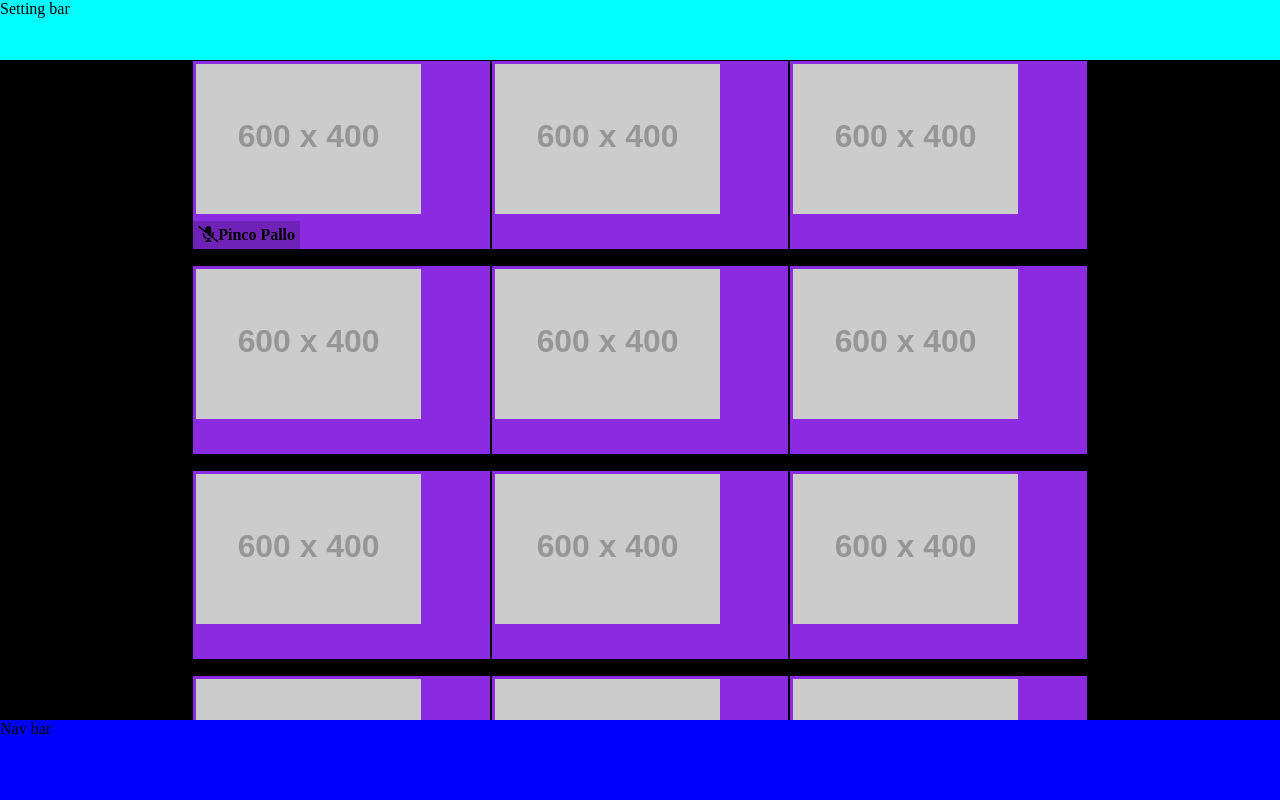
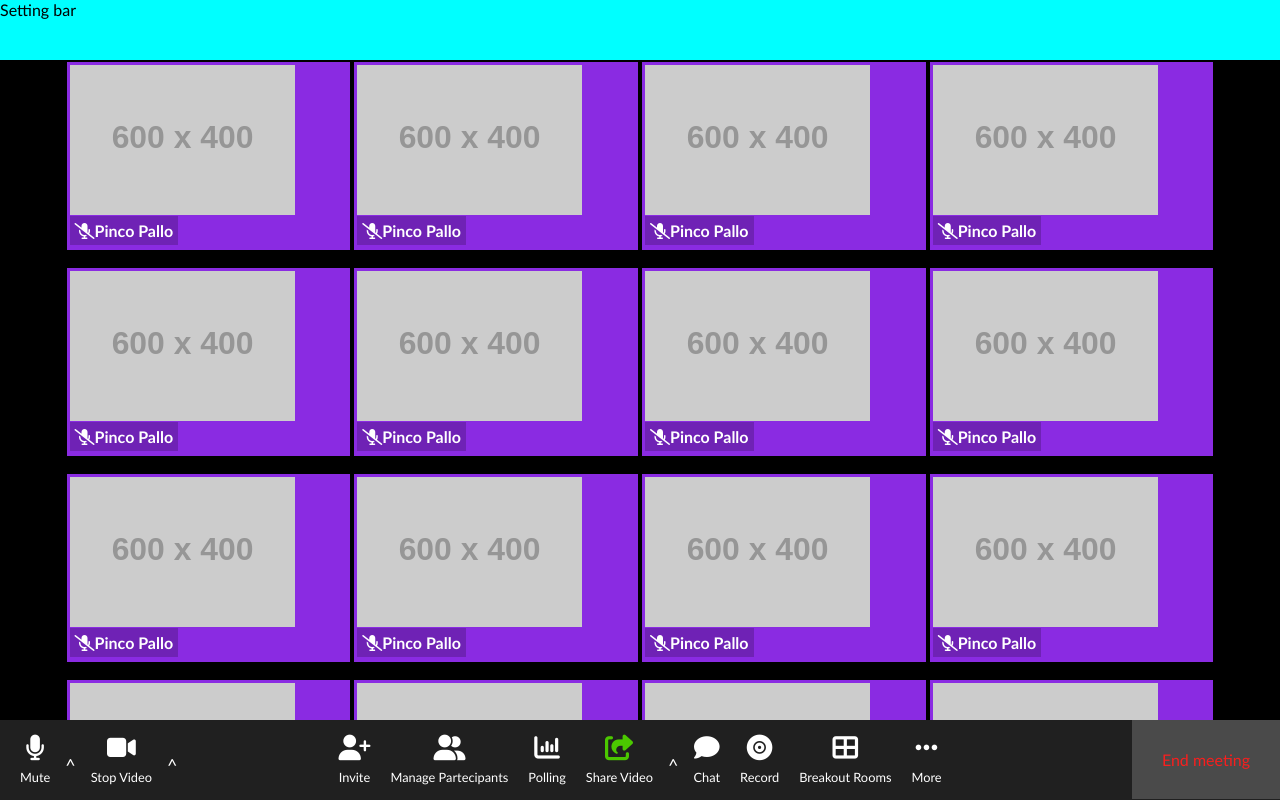
Before and after one commit to FraRussotto/html-css-zoom, a plain HTML site: page index.html in a window 1280 px wide. Drawn offline with Linux system fonts and the light colour scheme; placeholder pictures from the web are drawn by us.

Commit message:
[ADD] Footer

```diff
--- a/Asset/style.css
+++ b/Asset/style.css
@@ -5,6 +5,7 @@
 }
 
 body{
+  font-family: 'Trebuchet MS', 'Lucida Sans Unicode', 'Lucida Grande', 'Lucida Sans', Arial, sans-serif;
   background-color: rgb(0, 0, 0);
   width: 100%;
   height: 100vh;
@@ -30,7 +31,6 @@ main{
   flex-wrap: wrap;
   align-content: flex-start;
   justify-content: center;
-  /* background-color: chocolate; */
   width: 90%;
   margin: 0 auto;
   height: calc(100% - 140px);
@@ -38,26 +38,103 @@ main{
 }
 
 footer{
-  background-color: blue;
+  background-color: #202020;
   width: 100%;
   height: 80px;
 }
 
+/* Main */
 .box{
   position: relative;
   background-color: blueviolet;
-  width: calc(2090px / 7);
+  width: calc(2000px / 7);
   height: calc(950px / 5);
-  margin-bottom: 15px;
+  margin: 1px 1px 15px 1px;
   padding: 3px;
   border: 1px solid black;
 }
 
 .box span{
   position: absolute;
-  bottom: 0;
-  left: 0;
+  bottom: 5px;
+  left: 3px;
   font-weight: bold;
   background-color: rgba(0, 0, 0, 0.2);
   padding: 5px;
+  color: white;
 }
+
+/* Footer */
+
+.mute i,
+.mute span{
+  display: block;
+}
+.action{
+  align-items: center;
+  width: 20%;
+  padding-left: 20px;
+}
+.action .mute,
+.action .video{
+  color: white;
+  text-align: center;
+  margin-right: 10px;
+}
+
+.action i,
+.option i{
+  font-size: 1.6rem;
+  margin-bottom: 5px;
+}
+
+.text{
+  font-size: 0.8rem;
+  margin-top: 8px;
+}
+
+.arrow{
+  font-size: large;
+  color: white;
+  padding-top: 10px;
+  margin: 0 5px;
+}
+.video{
+  margin-left: 10px;
+}
+
+.video i,
+.video span{
+  display: block;
+}
+
+.end{
+  text-align: right;
+  width: 20%;
+}
+
+.end span{
+  height: 80px;
+  line-height: 80px;
+  color: #f81f1e;
+  background-color: #4a4a4a;
+  padding: 30px;
+}
+
+.bottombar{
+  justify-content: space-between;
+}
+
+.option{
+  color: white;
+  text-align: center;
+  align-items: center;
+}
+
+.option .video{
+  margin: 0 10px;
+}
+
+.option .video:nth-child(4) i{
+  color: #4bc800;
+}
--- a/index.html
+++ b/index.html
@@ -16,107 +16,206 @@
     </div>
     <div class="box">
       <img src="https://placehold.co/600x400" alt="">
+      <span><i class="fa-solid fa-microphone-slash"></i>Pinco Pallo</span>
     </div>
     <div class="box">
       <img src="https://placehold.co/600x400" alt="">
+      <span><i class="fa-solid fa-microphone-slash"></i>Pinco Pallo</span>
     </div>
     <div class="box">
       <img src="https://placehold.co/600x400" alt="">
+      <span><i class="fa-solid fa-microphone-slash"></i>Pinco Pallo</span>
     </div>
     <div class="box">
       <img src="https://placehold.co/600x400" alt="">
+      <span><i class="fa-solid fa-microphone-slash"></i>Pinco Pallo</span>
     </div>
     <div class="box">
       <img src="https://placehold.co/600x400" alt="">
+      <span><i class="fa-solid fa-microphone-slash"></i>Pinco Pallo</span>
     </div>
     <div class="box">
       <img src="https://placehold.co/600x400" alt="">
+      <span><i class="fa-solid fa-microphone-slash"></i>Pinco Pallo</span>
     </div>
     <div class="box">
       <img src="https://placehold.co/600x400" alt="">
+      <span><i class="fa-solid fa-microphone-slash"></i>Pinco Pallo</span>
     </div>
     <div class="box">
       <img src="https://placehold.co/600x400" alt="">
+      <span><i class="fa-solid fa-microphone-slash"></i>Pinco Pallo</span>
     </div>
     <div class="box">
       <img src="https://placehold.co/600x400" alt="">
+      <span><i class="fa-solid fa-microphone-slash"></i>Pinco Pallo</span>
     </div>
     <div class="box">
       <img src="https://placehold.co/600x400" alt="">
+      <span><i class="fa-solid fa-microphone-slash"></i>Pinco Pallo</span>
     </div>
     <div class="box">
       <img src="https://placehold.co/600x400" alt="">
+      <span><i class="fa-solid fa-microphone-slash"></i>Pinco Pallo</span>
     </div>
     <div class="box">
       <img src="https://placehold.co/600x400" alt="">
+      <span><i class="fa-solid fa-microphone-slash"></i>Pinco Pallo</span>
     </div>
     <div class="box">
       <img src="https://placehold.co/600x400" alt="">
+      <span><i class="fa-solid fa-microphone-slash"></i>Pinco Pallo</span>
     </div>
     <div class="box">
       <img src="https://placehold.co/600x400" alt="">
+      <span><i class="fa-solid fa-microphone-slash"></i>Pinco Pallo</span>
     </div>
     <div class="box">
       <img src="https://placehold.co/600x400" alt="">
+      <span><i class="fa-solid fa-microphone-slash"></i>Pinco Pallo</span>
     </div>
     <div class="box">
       <img src="https://placehold.co/600x400" alt="">
+      <span><i class="fa-solid fa-microphone-slash"></i>Pinco Pallo</span>
     </div>
     <div class="box">
       <img src="https://placehold.co/600x400" alt="">
+      <span><i class="fa-solid fa-microphone-slash"></i>Pinco Pallo</span>
     </div>
     <div class="box">
       <img src="https://placehold.co/600x400" alt="">
+      <span><i class="fa-solid fa-microphone-slash"></i>Pinco Pallo</span>
     </div>
     <div class="box">
       <img src="https://placehold.co/600x400" alt="">
+      <span><i class="fa-solid fa-microphone-slash"></i>Pinco Pallo</span>
     </div>
     <div class="box">
       <img src="https://placehold.co/600x400" alt="">
+      <span><i class="fa-solid fa-microphone-slash"></i>Pinco Pallo</span>
     </div>
     <div class="box">
       <img src="https://placehold.co/600x400" alt="">
+      <span><i class="fa-solid fa-microphone-slash"></i>Pinco Pallo</span>
     </div>
     <div class="box">
       <img src="https://placehold.co/600x400" alt="">
+      <span><i class="fa-solid fa-microphone-slash"></i>Pinco Pallo</span>
     </div>
     <div class="box">
       <img src="https://placehold.co/600x400" alt="">
+      <span><i class="fa-solid fa-microphone-slash"></i>Pinco Pallo</span>
     </div>
     <div class="box">
       <img src="https://placehold.co/600x400" alt="">
+      <span><i class="fa-solid fa-microphone-slash"></i>Pinco Pallo</span>
     </div>
     <div class="box">
       <img src="https://placehold.co/600x400" alt="">
+      <span><i class="fa-solid fa-microphone-slash"></i>Pinco Pallo</span>
     </div>
     <div class="box">
       <img src="https://placehold.co/600x400" alt="">
+      <span><i class="fa-solid fa-microphone-slash"></i>Pinco Pallo</span>
     </div>
     <div class="box">
       <img src="https://placehold.co/600x400" alt="">
+      <span><i class="fa-solid fa-microphone-slash"></i>Pinco Pallo</span>
     </div>
     <div class="box">
       <img src="https://placehold.co/600x400" alt="">
+      <span><i class="fa-solid fa-microphone-slash"></i>Pinco Pallo</span>
     </div>
     <div class="box">
       <img src="https://placehold.co/600x400" alt="">
+      <span><i class="fa-solid fa-microphone-slash"></i>Pinco Pallo</span>
     </div>
     <div class="box">
       <img src="https://placehold.co/600x400" alt="">
+      <span><i class="fa-solid fa-microphone-slash"></i>Pinco Pallo</span>
     </div>
     <div class="box">
       <img src="https://placehold.co/600x400" alt="">
+      <span><i class="fa-solid fa-microphone-slash"></i>Pinco Pallo</span>
     </div>
     <div class="box">
       <img src="https://placehold.co/600x400" alt="">
+      <span><i class="fa-solid fa-microphone-slash"></i>Pinco Pallo</span>
     </div>
     <div class="box">
       <img src="https://placehold.co/600x400" alt="">
+      <span><i class="fa-solid fa-microphone-slash"></i>Pinco Pallo</span>
     </div>
     <div class="box">
       <img src="https://placehold.co/600x400" alt="">
+      <span><i class="fa-solid fa-microphone-slash"></i>Pinco Pallo</span>
     </div>
   </main>
-  <footer>Nav bar</footer>
+  <footer>
+    <div class="bottombar d-flex">
+      <div class="action d-flex">
+        <div class="mute">
+          <i class="fa-solid fa-microphone"></i>
+          <span class="text">Mute</span>
+        </div>
+        <span class="arrow">^</span>
+        <div class="video">
+          <i class="fa-solid fa-video"></i>
+          <span class="text">Stop Video</span>
+        </div>
+        <span class="arrow">^</span>
+      </div>
+
+
+      <div class="option d-flex">
+        <div class="video">
+          <i class="fa-solid fa-user-plus"></i>
+          <span class="text">Invite</span>
+        </div>
+
+        <div class="video">
+          <i class="fa-solid fa-user-group"></i>
+          <span class="text">Manage Partecipants</span>
+        </div>
+
+        <div class="video">
+          <i class="fa-solid fa-chart-column"></i>
+          <span class="text">Polling</span>
+        </div>
+
+        <div class="video">
+          <i class="fa-solid fa-share-from-square"></i>
+          <span class="text">Share Video</span>
+        </div>
+
+        <span class="arrow">^</span>
+
+        <div class="video">
+          <i class="fa-solid fa-comment"></i>
+          <span class="text">Chat</span>
+        </div>
+
+        <div class="video">
+          <i class="fa-solid fa-record-vinyl"></i>
+          <span class="text">Record</span>
+        </div>
+
+        <div class="video">
+          <i class="fa-solid fa-table-cells-large"></i>
+          <span class="text">Breakout Rooms</span>
+        </div>
+
+        <div class="video">
+          <i class="fa-solid fa-ellipsis"></i>
+          <span class="text">More</span>
+        </div>
+
+        </div>
+        <div class="end">
+          <span>End meeting</span>
+        </div>
+
+    </div>
+  </footer>
 </body>
 </html>
```
